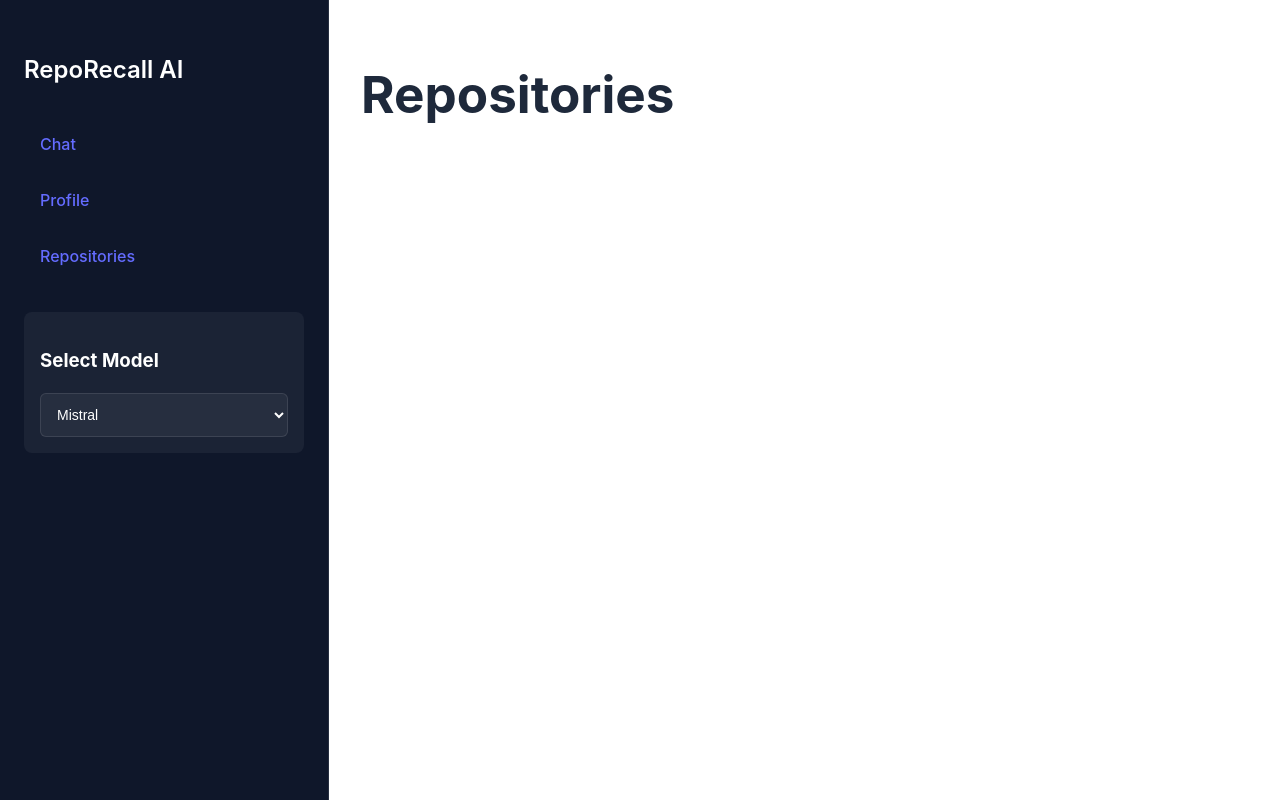
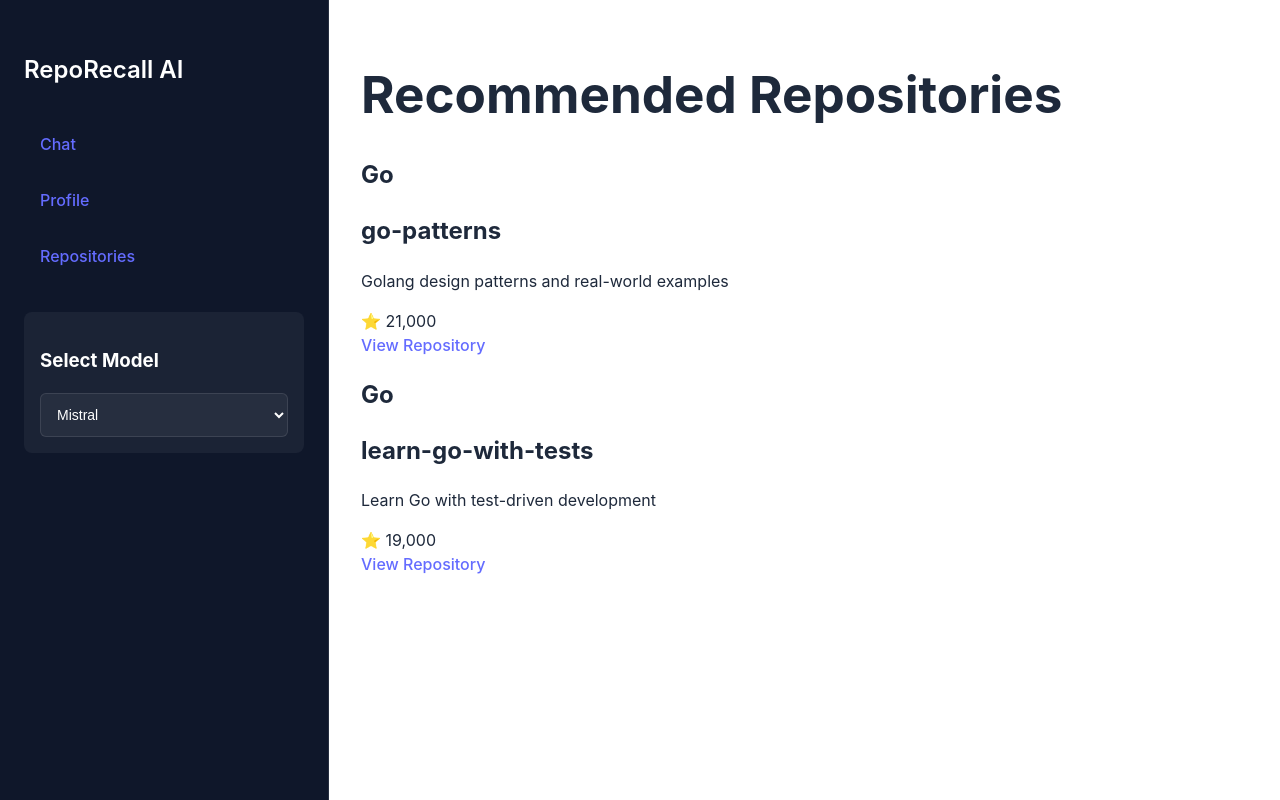
Before and after one commit to sdev138/Repo-Recommender-AI, a React (Vite) app in the folder Recall/: page /repo in a window 1280 px wide. Built offline with nearby package versions, Linux system fonts and the light colour scheme.

Commit message:
Final updates as well as polishing Repo page

```diff
--- a/Recall/package.json
+++ b/Recall/package.json
@@ -15,7 +15,9 @@
     "openai": "^4.85.3",
     "react": "^19.0.0",
     "react-dom": "^19.0.0",
-    "react-router-dom": "^7.2.0"
+    "react-markdown": "^10.0.0",
+    "react-router-dom": "^7.2.0",
+    "remark-gfm": "^4.0.1"
   },
   "devDependencies": {
     "@eslint/js": "^9.19.0",
--- a/Recall/src/App.tsx
+++ b/Recall/src/App.tsx
@@ -1,6 +1,4 @@
 import { useState } from 'react'
-// import reactLogo from './assets/react.svg'
-// import viteLogo from '/vite.svg'
 import './App.css'
 import { Mistral } from '@mistralai/mistralai'
 import OpenAI from "openai";
@@ -11,11 +9,29 @@ import Login from './Login'
 import mistralLogo from './assets/mistral-logo.png'
 import openaiLogo from './assets/openai-logo.png'
 
+// importing markdown client
+import {createRoot} from 'react-dom/client'
+import Markdown from 'react-markdown'
+import remarkGfm from 'remark-gfm'
+
 interface Message {
   text: string | null | undefined,
   sender: "user" | "bot";
   model: 'mistral' | 'openai';
 }
+
+interface Repo {
+  name: string;
+  description: string;
+  stars: number;
+  language: string;
+  url: string;
+}
+
+// Delete if markdown optimization doesn't work
+// createRoot(document.body).render(
+//   <Markdown remarkPlugins={[remarkGfm]}>{message.text}</Markdown>
+// )
 
 function App() {
   const [messages, setMessages] = useState<Message[]>([]);
@@ -71,7 +87,7 @@ function App() {
           messages: [
             {
               role: "developer",
-              content: "You are a helpful assistant that is part of a system that tries find repos that complementes a users skill, so that they can contribute to them"
+              content: "You are a helpful assistant that is part of a system that tries find repos that complementes a users skill, so that they can contribute to them. You must make your you are helping the user learn by contributing to open-source technology."
             },
             {
               role: "user",
@@ -143,6 +159,7 @@ function App() {
                         />
                       )}
                       {message.text}
+                      {/* createRoot(document.body).render(<Markdown>{message.text}</Markdown>) */}
                     </div>
                   ))}
                 </div>
--- a/Recall/src/Login.tsx
+++ b/Recall/src/Login.tsx
@@ -2,6 +2,7 @@ import { useState } from 'react';
 import { useNavigate } from 'react-router-dom';
 import Profile from './Profile'
 import { Routes, Route, Link } from 'react-router-dom'
+// import './Login.css'
 
 interface UserData {
     username: string;
--- /dev/null
+++ b/Recall/src/Repo.css
@@ -0,0 +1,76 @@
+.repo-container {
+    padding: 2rem;
+    max-width: 1200px;
+    margin: 0 auto;
+}
+
+.repo-grid {
+    display: grid;
+    grid-template-columns: repeat(auto-fill, minmax(300px, 1fr));
+    gap: 2rem;
+    padding: 2rem 0;
+}
+
+.repo-card {
+    background: var(--background-light);
+    border-radius: 1rem;
+    padding: 1.5rem;
+    box-shadow: 0 4px 6px rgba(0, 0, 0, 0.1);
+    transition: transform 0.2s ease, box-shadow 0.2s ease;
+    display: flex;
+    flex-direction: column;
+    gap: 1rem;
+}
+
+.repo-card:hover {
+    transform: translateY(-4px);
+    box-shadow: 0 8px 12px rgba(0, 0, 0, 0.15);
+}
+
+.repo-language {
+    display: inline-block;
+    padding: 0.25rem 0.75rem;
+    background: var(--primary-color);
+    color: white;
+    border-radius: 1rem;
+    font-size: 0.875rem;
+    font-weight: 500;
+}
+
+.repo-name {
+    font-size: 1.25rem;
+    font-weight: 600;
+    color: var(--text-primary);
+    margin: 0;
+}
+
+.repo-description {
+    color: var(--text-secondary);
+    font-size: 0.95rem;
+    line-height: 1.5;
+    margin: 0;
+}
+
+.repo-stats {
+    display: flex;
+    align-items: center;
+    gap: 1rem;
+    color: var(--text-secondary);
+    font-size: 0.875rem;
+}
+
+.repo-link {
+    display: inline-block;
+    padding: 0.75rem 1rem;
+    background: var(--primary-color);
+    color: white;
+    text-decoration: none;
+    border-radius: 0.5rem;
+    text-align: center;
+    font-weight: 500;
+    transition: background-color 0.2s ease;
+}
+
+.repo-link:hover {
+    background: #1d4ed8;
+}
--- a/Recall/src/Repo.tsx
+++ b/Recall/src/Repo.tsx
@@ -1,7 +1,54 @@
+import { useState } from 'react';
+
+interface RepoCard {
+    name: string;
+    description: string;
+    language: string;
+    url: string;
+    stars: number;
+}
+
 export default function Repo() {
+    const [repos, setRepos] = useState<RepoCard[]>([
+        {
+            name: "go-patterns",
+            description: "Golang design patterns and real-world examples",
+            language: "Go",
+            url: "https://github.com/tmrts/go-patterns",
+            stars: 21000
+        },
+        {
+            name: "learn-go-with-tests",
+            description: "Learn Go with test-driven development",
+            language: "Go",
+            url: "https://github.com/quii/learn-go-with-tests",
+            stars: 19000
+        }
+    ]);
+
     return (
         <div className="repo-container">
-            <h1>Repositories</h1>
+            <h1>Recommended Repositories</h1>
+            <div className="repo-grid">
+                {repos.map((repo, index) => (
+                    <div key={index} className="repo-card">
+                        <h2 className="repo-language">{repo.language}</h2>
+                        <h2 className="repo-name">{repo.name}</h2>
+                        <p className="repo-description">{repo.description}</p>
+                        <div className="repo-stats">
+                            <span>⭐ {repo.stars.toLocaleString()}</span>
+                        </div>
+                        <a
+                            href={repo.url}
+                            target="_blank"
+                            rel="noopener noreferrer"
+                            className="repo-link"
+                        >
+                            View Repository
+                        </a>
+                    </div>
+                ))}
+            </div>
         </div>
-    )
+    );
 }
```
Also changed, not shown: 1 other file (tests, documents, lock files or other folders).
